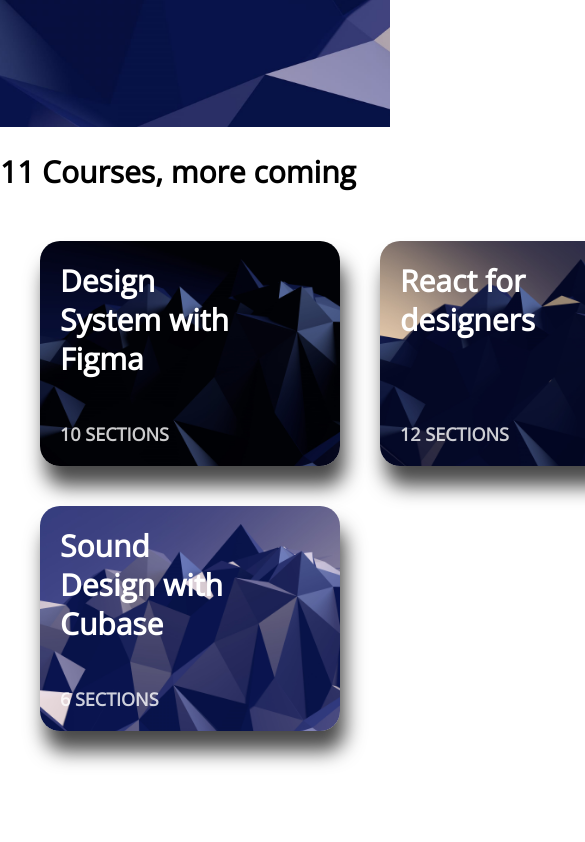
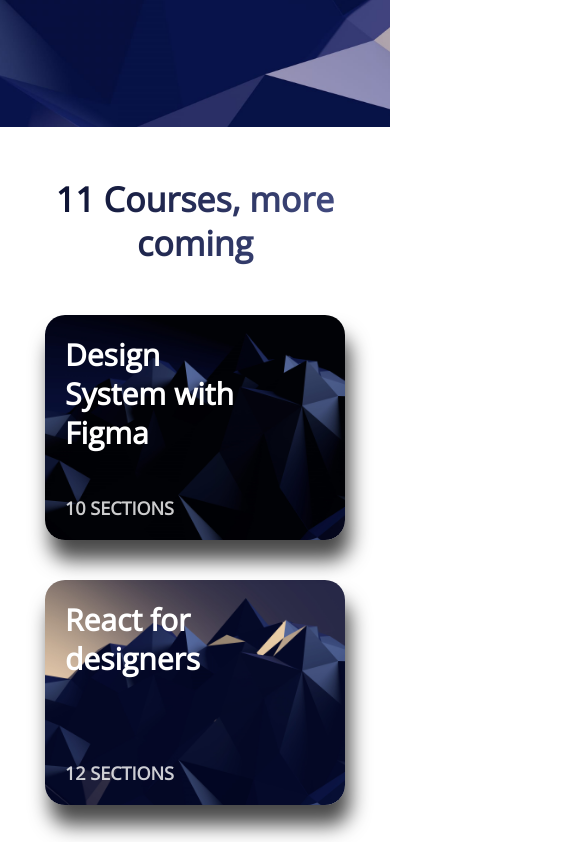
Before and after one commit to EdsonLuiz/isostudy, a Gatsby site: page / in a window 390 px wide. Shown: the part 717-1559 px from the top of the page, 585 px wide, since content can reach past the window. Built offline with nearby package versions, Linux system fonts and the light colour scheme; Gatsby itself is replaced by a stand-in of ours.

Commit message:
Make cards section responsive

```diff
--- a/src/components/layout.css
+++ b/src/components/layout.css
@@ -66,12 +66,35 @@ a {
   border: 1px solid rgba(0, 0, 0, 0.25);
 }
 
+.cards h2 {
+  background: linear-gradient(104deg, #050a27 0%, #4a548c 100%);
+  background-clip: text;
+  -webkit-background-clip: text;
+  -webkit-text-fill-color: transparent;
+  margin: 50px 20px;
+  font-size: 60px;
+  font-weight: 700;
+  text-align: center;
+}
+
 .card-group {
   margin: 50px 40px 100px;
   display: grid;
   grid-template-columns: repeat(3, 1fr);
   grid-gap: 40px;
   justify-items: center;
+}
+
+@media (max-width: 1060px) {
+  .card-group {
+    grid-template-columns: repeat(2, 1fr);
+  }
+}
+
+@media (max-width: 720px) {
+  .card-group {
+    grid-template-columns: repeat(1, 1fr);
+  }
 }
 
 @media (max-width: 640px) {
@@ -86,6 +109,10 @@ a {
   .hero p {
     font-size: 24px;
   }
+
+  .cards h2 {
+    font-size: 34px;
+  }
 }
 
 @keyframes hero-animation {
```
